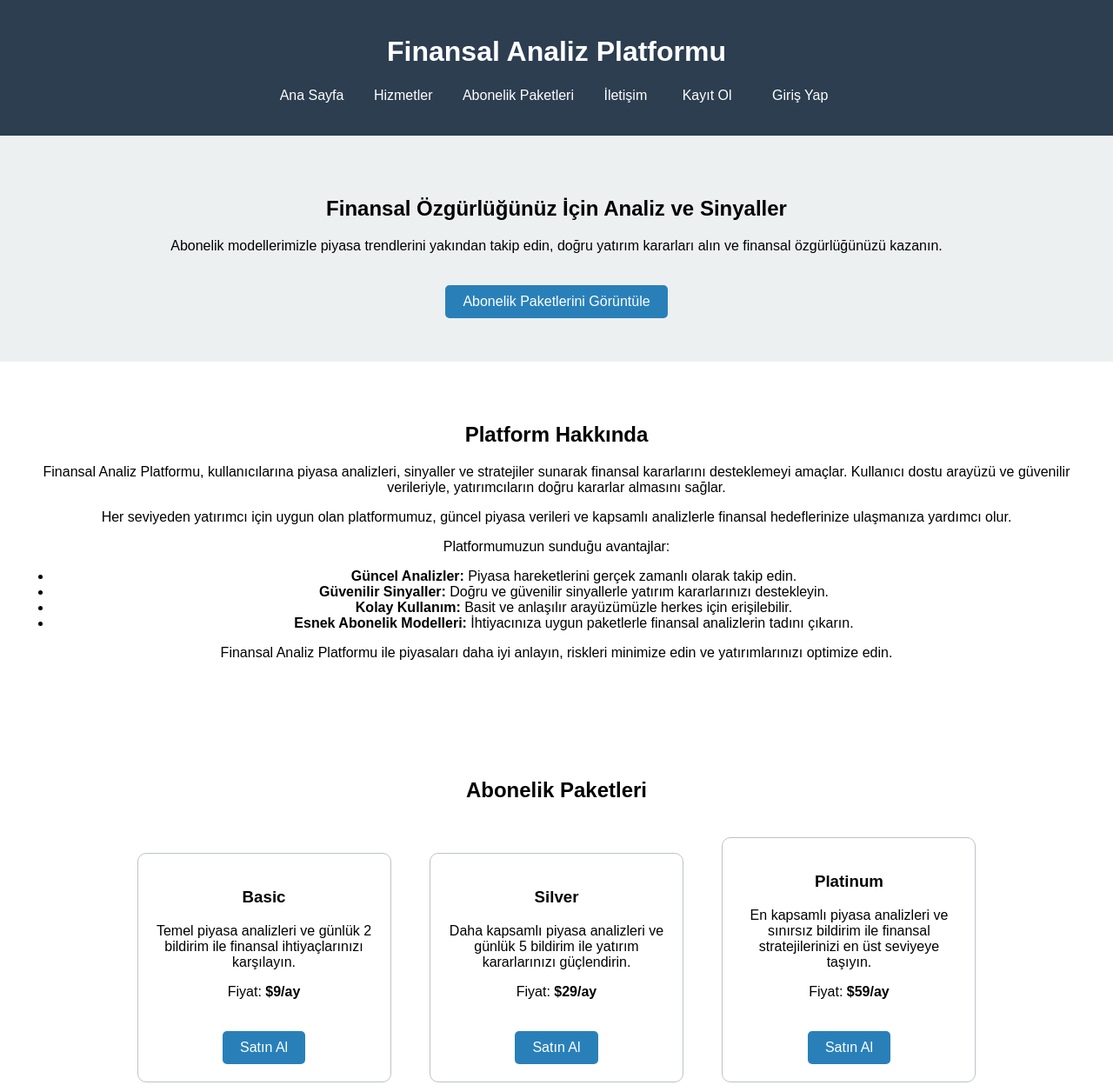
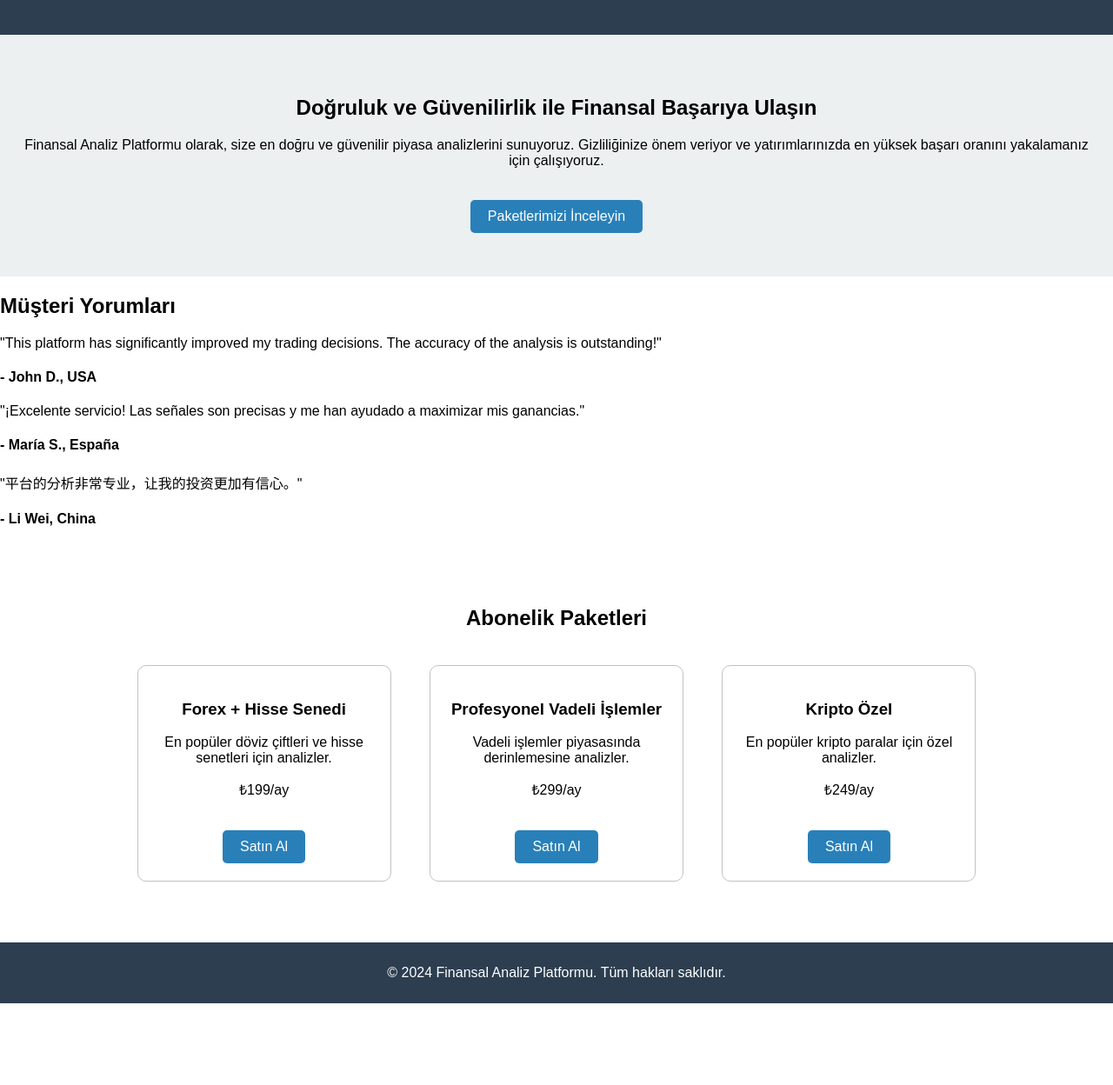
Before and after one commit to sefasayar/finansal-analiz-platformu, a website: page public/index.html in a window 1280 px wide. Shown: the top 1248 px of the page at 87% size. After the commit the page ends 1154 px from the top, so only its background shows below. Drawn offline with nearby package versions, Linux system fonts and the light colour scheme.

Commit message:
index.html

```diff
--- a/public/index.html
+++ b/public/index.html
@@ -2,141 +2,65 @@
 <html lang="tr">
 <head>
     <meta charset="UTF-8">
-    <meta name="viewport" content="width=device-width, initial-scale=1.0">
-    <title>Finansal Analiz Platformu | Piyasa Sinyalleri ve Stratejiler</title>
-    <meta name="description" content="Finansal Analiz Platformu ile piyasa trendlerini takip edin, doğru yatırım kararları alın ve finansal özgürlüğünüzü kazanın.">
-    <meta name="keywords" content="Finansal Analiz, Piyasa Sinyalleri, Yatırım Stratejileri, Abonelik Modelleri, Finansal Özgürlük">
+    <title>Finansal Analiz Platformu</title>
     <link rel="stylesheet" href="style.css">
-    <!-- Supabase JS SDK -->
-    <script src="https://cdn.jsdelivr.net/npm/@supabase/supabase-js@2.0.0/dist/umd/supabase.min.js"></script>
-   <!-- Chart.js -->
-    <script src="https://cdn.jsdelivr.net/npm/chart.js"></script>
 </head>
 <body>
-
     <header>
-        <h1>Finansal Analiz Platformu</h1>
-        <nav>
-            <ul>
-                <li><a href="#">Ana Sayfa</a></li>
-                <li><a href="#">Hizmetler</a></li>
-                <li><a href="#">Abonelik Paketleri</a></li>
-                <li><a href="#">İletişim</a></li>
-                <li><button id="sign-up">Kayıt Ol</button></li>
-                <li><button id="sign-in">Giriş Yap</button></li>
-            </ul>
-        </nav>
+        <!-- Navigasyon Menüsü Kaldırıldı -->
     </header>
 
-    <main>
+    <!-- Hero Bölümü Güncellendi -->
     <section id="hero">
-            <h2>Finansal Özgürlüğünüz İçin Analiz ve Sinyaller</h2>
-            <p>Abonelik modellerimizle piyasa trendlerini yakından takip edin, doğru yatırım kararları alın ve finansal özgürlüğünüzü kazanın.</p>
-            <a href="#packages" class="btn">Abonelik Paketlerini Görüntüle</a>
+        <h1>Doğruluk ve Güvenilirlik ile Finansal Başarıya Ulaşın</h1>
+        <p>Finansal Analiz Platformu olarak, size en doğru ve güvenilir piyasa analizlerini sunuyoruz. Gizliliğinize önem veriyor ve yatırımlarınızda en yüksek başarı oranını yakalamanız için çalışıyoruz.</p>
+        <a href="#packages" class="btn">Paketlerimizi İnceleyin</a>
     </section>
 
-        <section id="about">
-            <h2>Platform Hakkında</h2>
-            <p>Finansal Analiz Platformu, kullanıcılarına piyasa analizleri, sinyaller ve stratejiler sunarak finansal kararlarını desteklemeyi amaçlar. Kullanıcı dostu arayüzü ve güvenilir verileriyle, yatırımcıların doğru kararlar almasını sağlar.</p>
-            <p>Her seviyeden yatırımcı için uygun olan platformumuz, güncel piyasa verileri ve kapsamlı analizlerle finansal hedeflerinize ulaşmanıza yardımcı olur.</p>
-            <p>Platformumuzun sunduğu avantajlar:</p>
-            <ul>
-                <li><strong>Güncel Analizler:</strong> Piyasa hareketlerini gerçek zamanlı olarak takip edin.</li>
-                <li><strong>Güvenilir Sinyaller:</strong> Doğru ve güvenilir sinyallerle yatırım kararlarınızı destekleyin.</li>
-                <li><strong>Kolay Kullanım:</strong> Basit ve anlaşılır arayüzümüzle herkes için erişilebilir.</li>
-                <li><strong>Esnek Abonelik Modelleri:</strong> İhtiyacınıza uygun paketlerle finansal analizlerin tadını çıkarın.</li>
-            </ul>
-            <p>Finansal Analiz Platformu ile piyasaları daha iyi anlayın, riskleri minimize edin ve yatırımlarınızı optimize edin.</p>
+    <!-- Müşteri Yorumları Eklendi -->
+    <section id="testimonials">
+        <h2>Müşteri Yorumları</h2>
+        <div class="testimonial">
+            <p>"This platform has significantly improved my trading decisions. The accuracy of the analysis is outstanding!"</p>
+            <h4>- John D., USA</h4>
+        </div>
+        <div class="testimonial">
+            <p>"¡Excelente servicio! Las señales son precisas y me han ayudado a maximizar mis ganancias."</p>
+            <h4>- María S., España</h4>
+        </div>
+        <div class="testimonial">
+            <p>"平台的分析非常专业，让我的投资更加有信心。"</p>
+            <h4>- Li Wei, China</h4>
+        </div>
+        <!-- Daha Fazla Yorum Ekleyebilirsiniz -->
     </section>
 
+    <!-- Abonelik Paketleri Bölümü -->
     <section id="packages">
         <h2>Abonelik Paketleri</h2>
         <div class="package">
-                <h3>Basic</h3>
-                <p>Temel piyasa analizleri ve günlük 2 bildirim ile finansal ihtiyaçlarınızı karşılayın.</p>
-                <p>Fiyat: <strong>$9/ay</strong></p>
+            <h3>Forex + Hisse Senedi</h3>
+            <p>En popüler döviz çiftleri ve hisse senetleri için analizler.</p>
+            <p class="price">₺199/ay</p>
             <a href="#" class="btn">Satın Al</a>
         </div>
         <div class="package">
-                <h3>Silver</h3>
-                <p>Daha kapsamlı piyasa analizleri ve günlük 5 bildirim ile yatırım kararlarınızı güçlendirin.</p>
-                <p>Fiyat: <strong>$29/ay</strong></p>
+            <h3>Profesyonel Vadeli İşlemler</h3>
+            <p>Vadeli işlemler piyasasında derinlemesine analizler.</p>
+            <p class="price">₺299/ay</p>
             <a href="#" class="btn">Satın Al</a>
         </div>
         <div class="package">
-                <h3>Platinum</h3>
-                <p>En kapsamlı piyasa analizleri ve sınırsız bildirim ile finansal stratejilerinizi en üst seviyeye taşıyın.</p>
-                <p>Fiyat: <strong>$59/ay</strong></p>
+            <h3>Kripto Özel</h3>
+            <p>En popüler kripto paralar için özel analizler.</p>
+            <p class="price">₺249/ay</p>
             <a href="#" class="btn">Satın Al</a>
         </div>
     </section>
 
-        <!-- Piyasa Analizi Bölümü -->
-        <section id="analysis">
-            <h2>Market ve Parite Analizi</h2>
-            <div id="market-selector">
-                <label for="market-dropdown">Analiz Edilecek Market:</label>
-                <select id="market-dropdown">
-                    <option value="">-- Seçiniz --</option>
-                    <option value="Crypto">Crypto Market</option>
-                    <option value="Forex">Forex</option>
-                    <!-- Daha fazla piyasa ekleyebilirsiniz -->
-                </select>
-            </div>
-            <div id="recommendations" class="recommendations-container">
-                <!-- Dinamik olarak eklenen öneriler burada görüntülenecek -->
-            </div>
-            <canvas id="stockChart" width="400" height="200"></canvas>
-        </section>
-
-        <!-- Kayıt ve Giriş Formları -->
-        <section id="auth-forms" style="display: none;">
-            <div class="form-container" id="signup-form" style="display: none; position: relative;">
-                <button class="close-btn" id="close-signup">&times;</button>
-                <h2>Kayıt Ol</h2>
-                <form id="signupForm">
-                    <label for="signup-email">E-posta:</label>
-                    <input type="email" id="signup-email" required>
-                    <label for="signup-password">Şifre:</label>
-                    <input type="password" id="signup-password" required>
-                    <button type="submit">Kayıt Ol</button>
-                </form>
-            </div>
-            <div class="form-container" id="signin-form" style="display: none; position: relative;">
-                <button class="close-btn" id="close-signin">&times;</button>
-                <h2>Giriş Yap</h2>
-                <form id="signinForm">
-                    <label for="signin-email">E-posta:</label>
-                    <input type="email" id="signin-email" required>
-                    <label for="signin-password">Şifre:</label>
-                    <input type="password" id="signin-password" required>
-                    <button type="submit">Giriş Yap</button>
-                </form>
-            </div>
-        </section>
-   <!-- Piyasa Analizi Bölümü -->
-    <section id="analysis">
-        <h2>Market ve Parite Analizi</h2>
-        <div id="market-selector">
-            <label for="market-dropdown">Analiz Edilecek Paket:</label>
-            <select id="market-dropdown">
-                <option value="">-- Seçiniz --</option>
-                <option value="Forex + Hisse Senedi">Forex + Hisse Senedi</option>
-                <option value="Profesyonel Vadeli İşlemler">Profesyonel Vadeli İşlemler</option>
-                <option value="Kripto Özel">Kripto Özel</option>
-            </select>
-        </div>
-        <div id="recommendations" class="recommendations-container">
-            <!-- Dinamik olarak eklenen öneriler burada görüntülenecek -->
-        </div>
-        <canvas id="stockChart" width="400" height="200"></canvas>
-    </section>
-    </main>
-
+    <!-- Footer Bölümü -->
     <footer>
-        <p>&copy; 2024 Finansal Analiz Platformu. Tüm hakları saklıdır.</p>
+        <p>© 2024 Finansal Analiz Platformu. Tüm hakları saklıdır.</p>
     </footer>
-
-    <script src="script.js"></script>
 </body>
 </html>
```
Lines whose indentation alone changed are shown as unchanged.
